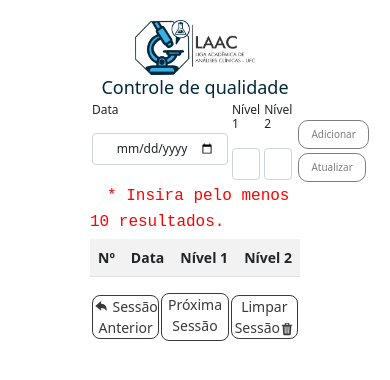
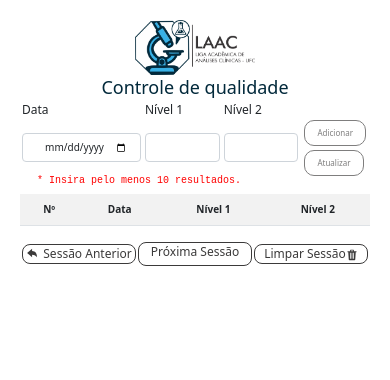
Before and after one commit to adrianomonteiroweb/westgard-system, a React (Create React App) app: page /batch-record in a window 390 px wide. Shown: the top 380 px of the page. Built offline with nearby package versions, Linux system fonts and the light colour scheme.

Commit message:
new: css style for screen of 425px

```diff
--- a/src/App.css
+++ b/src/App.css
@@ -49,6 +49,20 @@
   }
 }
 
+@media (max-width: 425px) {
+  .analiticSystem-div {
+    height: 450px;
+  }
+
+  .App img {
+    width: 120px;
+  }
+
+  .title-div h2 {
+    font-size: 18px;
+  }
+}
+
 @media (max-width: 320px) {
   .analiticSystem-div {
     height: 450px;
--- a/src/pages/BatchRecordPage/batchRecordPage.css
+++ b/src/pages/BatchRecordPage/batchRecordPage.css
@@ -180,6 +180,47 @@ table th, td {
   }
 }
 
+@media (max-width: 425px) {
+  .batch-record {
+    width: 100%;
+  }
+
+  .batch-record-div div {
+    margin: 2px;
+  }
+
+  .batch-record-div .register-button,.update-button {
+    font-size: 8px;
+  }
+
+  table th, td {
+    font-size: 10px;
+  }
+
+  .edit-button, .delete-button {
+    font-size: 8px;
+  }
+
+  [for="batch-date"] h6,
+  [for="nivel1-result"] h6,
+  [for="nivel2-result"] h6 {
+    font-size: 12px;
+  }
+
+  #batch-date, #nivel1-result, #nivel2-result {
+    font-size: 10px;
+  }
+
+  .batch-record .alert {
+    font-size: 10px;
+  }
+
+  .links-div #back-button, .links-div #next-button, .links-div #clear-button, .batch-record .alert-next {
+    font-size: 12px;
+    width: 200px;
+  }
+}
+
 @media (max-width: 320px) {
   .batch-record {
     width: 100%;
```
